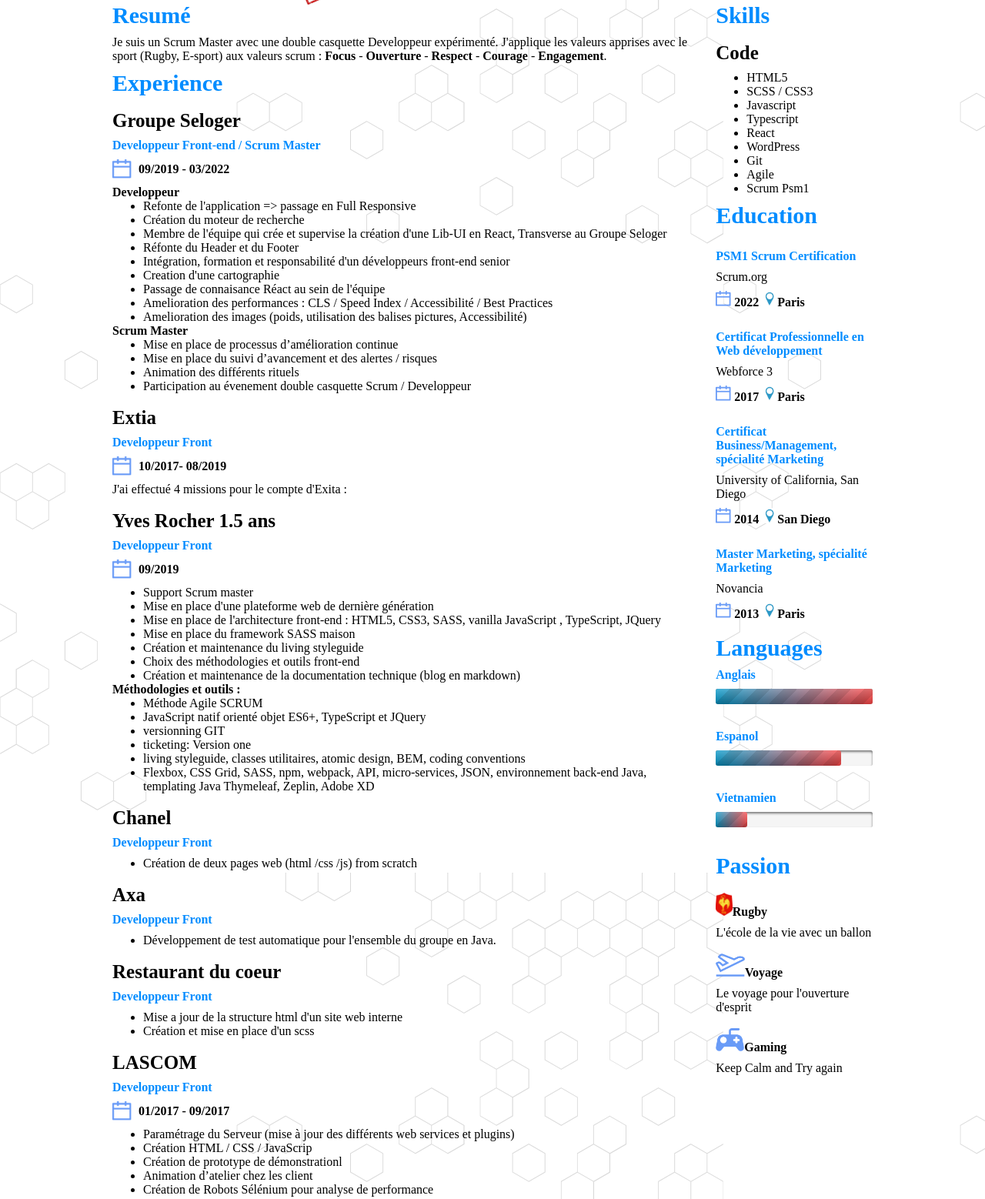
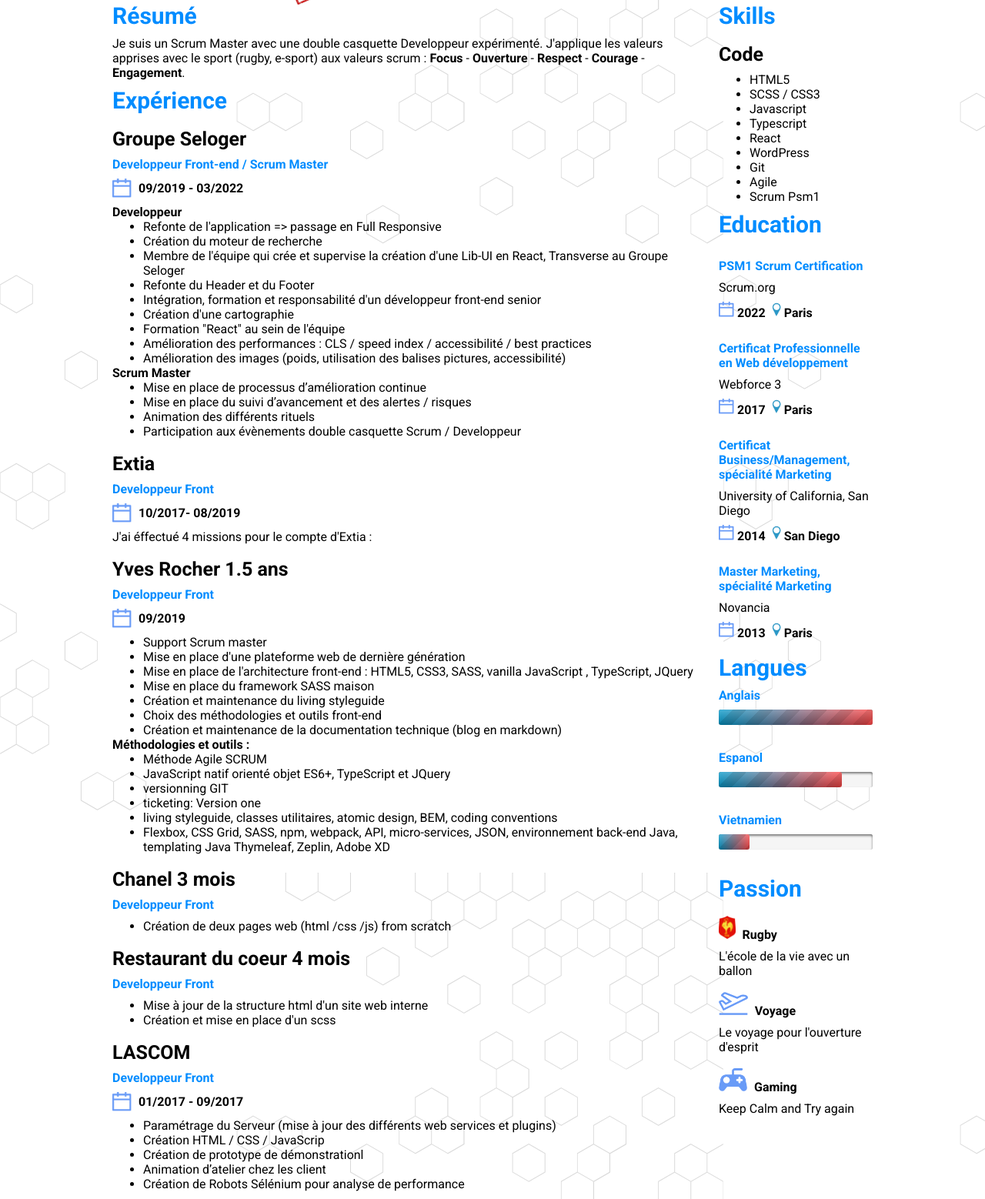
Before and after one commit to kuma-lab/Cv, a plain HTML site: page index.html in a window 1280 px wide. Shown: the part 195-1753 px from the top of the page at 77% size. Drawn offline with Linux system fonts and the light colour scheme.

Commit message:
font roboto

```diff
--- a/index.html
+++ b/index.html
@@ -5,6 +5,9 @@
     <meta name="viewport" content="width=device-width, initial-scale=1.0">
     <link rel="stylesheet" href="style.css">
     <title>CV</title>
+    <link rel="preconnect" href="https://fonts.googleapis.com">
+    <link rel="preconnect" href="https://fonts.gstatic.com" crossorigin>
+    <link href="https://fonts.googleapis.com/css2?family=Roboto:wght@400;700&display=swap" rel="stylesheet">
 </head>
 <body>
     <section class="ds">
@@ -24,12 +27,12 @@
     <main>
     <section class="gauche">
         <article >
-            <h2>Resumé</h2>
-            <p>Je suis un Scrum Master avec une double casquette Developpeur expérimenté.   J'applique les valeurs apprises avec le sport (Rugby, E-sport) aux valeurs scrum : <span class="bold">Focus</span> - <span class="bold">Ouverture</span> - <span class="bold">Respect</span> - <span class="bold">Courage</span> - <span class="bold">Engagement</span>.</p>
+            <h2>Résumé</h2>
+            <p>Je suis un Scrum Master avec une double casquette Developpeur expérimenté.   J'applique les valeurs apprises avec le sport (rugby, e-sport) aux valeurs scrum : <span class="bold">Focus</span> - <span class="bold">Ouverture</span> - <span class="bold">Respect</span> - <span class="bold">Courage</span> - <span class="bold">Engagement</span>.</p>
 
         </article>
         <article >
-            <h2>Experience</h2>
+            <h2>Expérience</h2>
             <div class="Xpcontainer">
                 <h3>Groupe Seloger</h3>
                 <h4>Developpeur Front-end / Scrum Master</h4>
@@ -39,19 +42,19 @@
                     <li>Refonte de l'application => passage en Full Responsive</li>
                     <li>Création du moteur de recherche</li>
                     <li>Membre de l'équipe qui crée et supervise la création d'une Lib-UI en React, Transverse au Groupe Seloger</li>
-                    <li>Réfonte du Header et du Footer  </li>
-                    <li>Intégration, formation et responsabilité d'un développeurs front-end senior</li>
-                    <li>Creation d'une cartographie</li>
-                    <li>Passage de connaisance Réact au sein de l'équipe</li>
-                    <li>Amelioration des performances : CLS / Speed Index / Accessibilité / Best  Practices </li>
-                    <li>Amelioration des images (poids, utilisation des balises pictures, Accessibilité)</li>
+                    <li>Refonte du Header et du Footer  </li>
+                    <li>Intégration, formation et responsabilité d'un développeur front-end senior</li>
+                    <li>Création d'une cartographie</li>
+                    <li>Formation "React" au sein de l'équipe</li>
+                    <li>Amélioration des performances : CLS / speed index / accessibilité / best  practices </li>
+                    <li>Amélioration des images (poids, utilisation des balises pictures, accessibilité)</li>
                 </ul>
                 <b>Scrum Master</b>
                 <ul>
                     <li>Mise en place de processus d’amélioration continue </li>
                     <li>Mise en place du suivi d’avancement et des alertes / risques</li>
                     <li>Animation des différents rituels</li>
-                    <li>Participation au évenement double casquette Scrum / Developpeur</li>
+                    <li>Participation aux évènements double casquette Scrum / Developpeur</li>
                 </ul>
             </div>
             <div class="Xpcontainer">
@@ -59,7 +62,7 @@
                 <h4>Developpeur Front</h4>
 
                 <p class="calendar bold"><img src="img/calendar.png" alt="calendar"> 10/2017- 08/2019</p>
-                <p>J'ai effectué 4 missions pour le compte d'Exita :</p>
+                <p>J'ai éffectué 4 missions pour le compte d'Extia :</p>
 
                 <div class="Xpcontainer">
                     <h3>Yves Rocher 1.5 ans</h3>
@@ -88,24 +91,17 @@
 
                 </div>
                 <div class="Xpcontainer">
-                    <h3>Chanel</h3>
+                    <h3>Chanel 3 mois</h3>
                     <h4>Developpeur Front</h4>
                     <ul>
                         <li> Création de deux pages web (html /css /js) from scratch</li>
                     </ul>
                 </div>
                 <div class="Xpcontainer">
-                    <h3>Axa</h3>
+                    <h3>Restaurant du coeur 4 mois</h3>
                     <h4>Developpeur Front</h4>
                     <ul>
-                        <li>Développement de test automatique pour l'ensemble du groupe en Java.</li>
-                    </ul>
-                </div>
-                <div class="Xpcontainer">
-                    <h3>Restaurant du coeur</h3>
-                    <h4>Developpeur Front</h4>
-                    <ul>
-                        <li>Mise a jour de la structure html d'un site web interne</li>
+                        <li>Mise à jour de la structure html d'un site web interne</li>
                         <li>Création et mise en place d'un scss</li>
                     </ul>
                 </div>
@@ -181,7 +177,7 @@
 
         </article>
         <article >
-            <h2>Languages</h2>
+            <h2>Langues</h2>
             <h4>Anglais</h4>
             <progress max="100" value="100" class="html5"> </progress>
             <h4>Espanol</h4>
--- a/style.css
+++ b/style.css
@@ -6,6 +6,7 @@
 * {
     margin: 0;
     padding: 0;
+    font-family: Roboto;
 }
 
 
@@ -102,7 +103,7 @@ li{
 }
 
 .contact p img{
-    padding-right: 9px;
+    padding: 0  9px;
 }
 
 main{
@@ -140,6 +141,11 @@ main{
 .passionContainer, .eduContainer{
     padding: 9px 0;
 }
+
+.passionContainer img{
+    padding-right: 9px;
+}
+
 
 .passionContainer p:nth-child(2), .eduContainer p:nth-child(3){
     padding-top: 9px;
```
